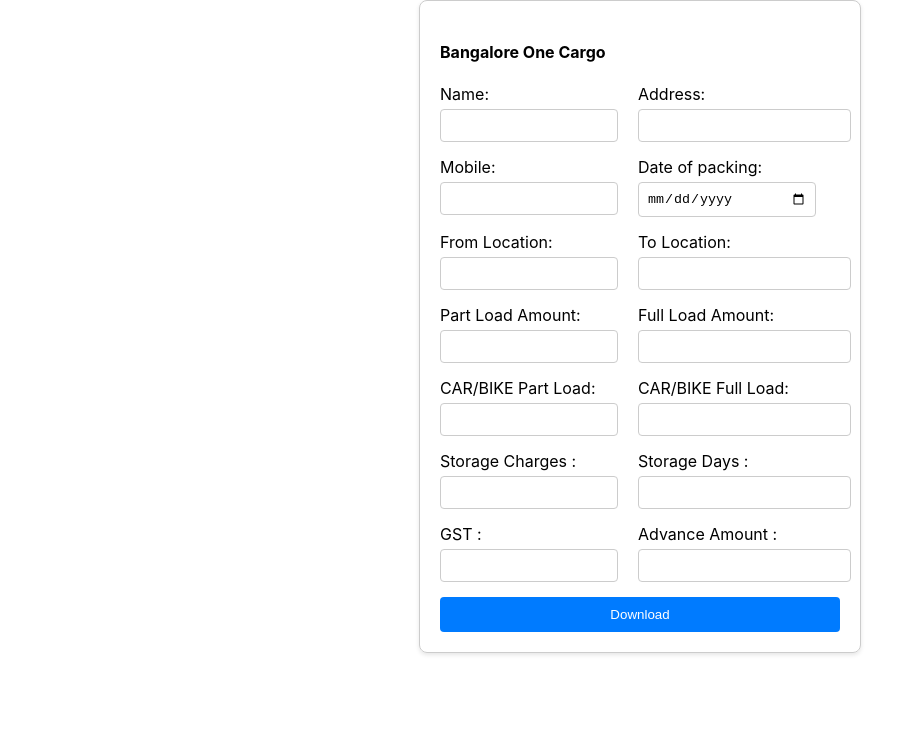
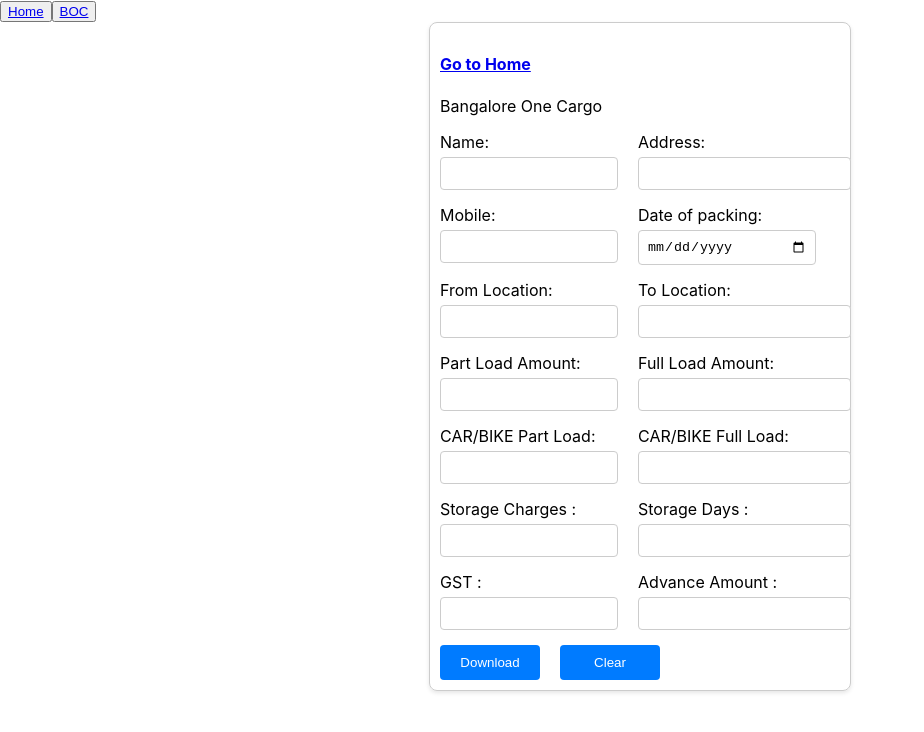
Before and after one commit to isyedtanzeem/Quotationmaker, a React (Create React App) app: page /Form in a window 1280 px wide. Shown: the top 732 px of the page, without its empty margins (0-924 px from the left). Built offline with nearby package versions, Linux system fonts and the light colour scheme.

Commit message:
form calculation fixed

```diff
--- a/src/App.js
+++ b/src/App.js
@@ -1,13 +1,29 @@
-import logo from './logo.svg';
-import './App.css';
-import Form from "./Pages/Form"
+import React, { Component } from 'react';
+import { BrowserRouter as Router,Routes, Route, Link } from 'react-router-dom';
+import Home from './Pages/Home';
+import Form from './Pages/Form';
 
-function App() {
-  return (
-    <div >
-   <Form></Form>
-    </div>
-  );
+
+class App extends Component {
+render() {
+	return (
+    <div>
+	<Router>
+		<div className="App">
+			<div>	<button><Link to="/">Home</Link></button>
+			<button><Link to="/Form">BOC</Link></button>
+				</div>
+
+		<Routes>
+				<Route exact path='/' element={< Home />}></Route>
+				<Route exact path='/Form' element={< Form />}></Route>
+
+		</Routes>
+		</div>
+	</Router>
+  </div>
+);
+}
 }
 
 export default App;
--- a/src/Pages/Form.css
+++ b/src/Pages/Form.css
@@ -2,7 +2,7 @@
 .form-container {
   width: 400px;
   margin: 0 auto;
-  padding: 20px;
+  padding: 10px;
   border: 1px solid #ccc;
   border-radius: 8px;
   box-shadow: 0px 2px 4px rgba(0, 0, 0, 0.1);
@@ -39,7 +39,7 @@ input {
 }
 
 .submit-button {
-  width: 100%;
+  width: 100px;
   background-color: #007bff;
   color: white;
   padding: 10px 20px;
--- a/src/Pages/Form.js
+++ b/src/Pages/Form.js
@@ -7,6 +7,8 @@ import SupportLogo from "./support-logo.png";
 
 import resix from "./Images/resix.png";
 import Signature from "./Images/signature.png";
+import { BrowserRouter as Router,Routes, Route, Link } from 'react-router-dom';
+
 
 const Form = () => {
   const [formData, setFormData] = useState({
@@ -43,16 +45,7 @@ const Form = () => {
 
 let dateForCount = new Date()
 
-console.log(dateForCount)
-
-const day = dateForCount.getDate();
-const month = dateForCount.getMonth();
-
-  let count = day + month ;
-
-  const handleSubmit = (event) => {
-    count = count + 366;
-    event.preventDefault();
+const handleClear = () => {
   setFormData({  transportChrFull: "",
   transportChrPart: "",
   carChrPart: "",
@@ -72,7 +65,19 @@ const month = dateForCount.getMonth();
   mobile: "",
   address: "",
   dateOfoPacking: "",
+  gst: "",
   email: "",})
+}
+
+const day = dateForCount.getDate();
+const month = dateForCount.getMonth();
+
+  let count = day + month ;
+
+  const handleSubmit = (event) => {
+    count = count + 366;
+    event.preventDefault();
+
 
     generatePDF(count);
   };
@@ -114,7 +119,7 @@ const month = dateForCount.getMonth();
     pdf.setFontSize(10);
     pdf.setFont(undefined, "none");
     pdf.text(156, 26, " 99644 76742");
-    pdf.text(156, 30, " 99644 76742");
+    pdf.text(156, 30, " 97412 42669");
     pdf.addImage(SupportLogo, "PNG", 176, 21, 15, 10);
 
     //input
@@ -288,8 +293,8 @@ const month = dateForCount.getMonth();
     pdf.setFontSize(10);
     pdf.text(`7`, 17, 133);
     pdf.text(`Insurance-Carrier Risk @ 3% or Transit Risk @ 1.5% `, 25, 133);
-    pdf.text(`500`, 116.5, 133);
-    pdf.text(`500`, 142.5, 133);
+    // pdf.text(`500`, 116.5, 133);
+    // pdf.text(`500`, 142.5, 133);
 
     //line8 GST
     pdf.rect(12, 135, 12, 6);
@@ -303,20 +308,21 @@ const month = dateForCount.getMonth();
     pdf.text(`GST at ${formData.gst} %`, 25, 139);
 
     let transCarPartTotal =
-      parseInt(formData.transportChrPart, 10) +
-      parseInt(formData.carChrPart, 10);
+    (parseInt(formData.transportChrPart) || 0) +
+    (parseInt(formData.carChrPart) || 0) ;
     let partTotalMulti = transCarPartTotal * formData.gst;
     let gstAmountPart = partTotalMulti / 100;
 
     let transCarFullTotal =
-      parseInt(formData.transportChrFull, 10) +
-      parseInt(formData.carChrFull, 10);
+      parseInt(formData.transportChrFull || 0) +
+      parseInt(formData.carChrFull || 0);
     let fullTotalMulti = transCarFullTotal * formData.gst;
     let gstAmountFull = fullTotalMulti / 100;
-    if (isNaN(gstAmountPart)) {
+    console.log("GST",gstAmountPart)
+    if (isNaN(gstAmountPart) || gstAmountPart === 0 ) {
       gstAmountPart = "";
     }
-    if (isNaN(gstAmountFull)) {
+    if (isNaN(gstAmountFull) || gstAmountFull=== 0) {
       gstAmountFull = "";
     }
     pdf.text(`${gstAmountPart}`, 116.5, 139);
@@ -332,8 +338,29 @@ const month = dateForCount.getMonth();
     pdf.setFontSize(14);
     pdf.text(`Grand Total `, 82, 146.5);
 
-    let partGrandTotal = formData.transportChrPart + formData.carChrPart + gstAmountPart + storageTotal ;
-    let fullGrandTotal = formData.transportChrFull + formData.carChrPart + gstAmountPart ;
+
+
+    let partGrandTotal =
+    (parseInt(formData.transportChrPart) || 0) +
+    (parseInt(formData.carChrPart) || 0) +
+    (parseInt(gstAmountPart) || 0) +
+    (parseInt(storageTotal) || 0);
+
+  console.log(partGrandTotal);
+
+  let fullGrandTotal =
+    (parseInt(formData.transportChrFull) || 0) +
+    (parseInt(formData.carChrFull) || 0) +
+    (parseInt(gstAmountFull) || 0);
+
+  console.log(fullGrandTotal);
+
+    if (isNaN(partGrandTotal) || partGrandTotal=== 0) {
+      partGrandTotal = "";
+    }
+    if (isNaN(fullGrandTotal) || fullGrandTotal === 0) {
+      fullGrandTotal = "";
+    }
     pdf.text(`${partGrandTotal}`, 116.5, 146.5);
     pdf.text(`${fullGrandTotal}`, 142.5, 146.5);
 
@@ -438,9 +465,14 @@ const month = dateForCount.getMonth();
       215
     );
     pdf.text(
-      `11.Amounts below 2000 are due in full at the loading point. For amounts above 2000, it's 80% at loading and 20% at unloading.`,
+      `11.Amounts below 20000 are due in full at the loading point. For amounts above 20000, it's 80% at loading and 20% at unloading.`,
       13,
       218
+    );
+    pdf.text(
+      `12.An additional documentation charge of Rs.200 will be applied upon successful delivery and must be paid by the customer.`,
+      13,
+      221
     );
 
     pdf.setFontSize(10);
@@ -494,7 +526,9 @@ pdf.save(pdfName);
 
   return (
     <div className="form-container">
-      <h4>Bangalore One Cargo</h4>
+	<h4><Link to="/">Go to Home</Link></h4>
+      <p>Bangalore One Cargo </p>
+
       <form onSubmit={handleSubmit}>
       <div className="display-inline">
 
@@ -742,7 +776,6 @@ pdf.save(pdfName);
         <div className="form-group">
           <label htmlFor="from">GST :</label>
           <input
-
             type="text"
             className="input margin"
             id="gst"
@@ -763,8 +796,11 @@ pdf.save(pdfName);
         </div>
         </div>
 
-        <button type="submit" className="submit-button">
+        <button type="submit" className="submit-button margin">
           Download
+        </button>
+        <button className="submit-button" onClick={handleClear}>
+         Clear
         </button>
       </form>
     </div>
--- /dev/null
+++ b/src/Pages/Home.js
@@ -0,0 +1,15 @@
+
+// Home.js
+import React from 'react';
+import { BrowserRouter as Router,Routes, Route, Link } from 'react-router-dom';
+
+function Home (){
+    return
+     	<div className="App">
+    <div>	<button><Link to="/">Home</Link></button>
+    <button><Link to="/Form">BOC</Link></button>
+        </div>
+        </div>
+}
+
+export default Home;
```
Lines whose indentation alone changed are shown as unchanged.
